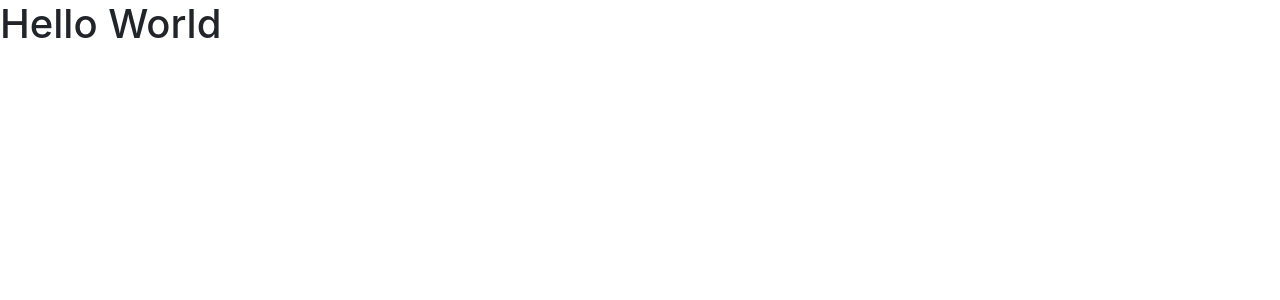
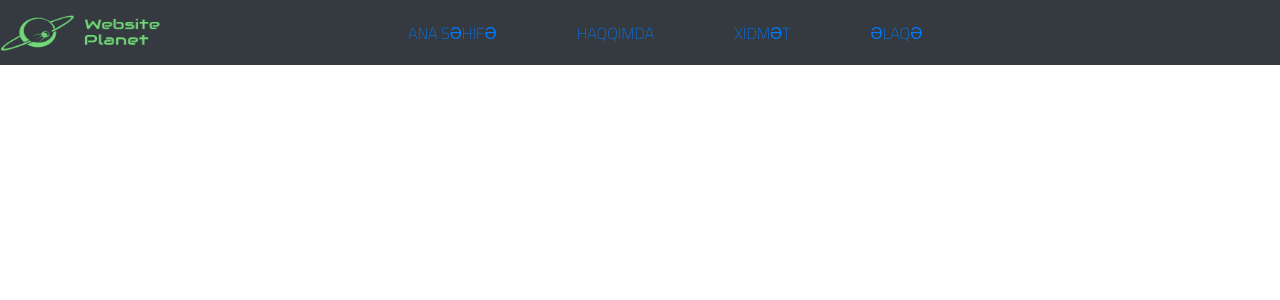
Before and after one commit to Qulam2004/myproject.info, a React (Create React App) app: page / in a window 1280 px wide. Shown: the top 300 px of the page. Built offline with nearby package versions, Linux system fonts and the light colour scheme.

Commit message:
Prayektimə Navabar.js kampanentini yaratdim və navbar yaratdım

```diff
--- a/public/index.html
+++ b/public/index.html
@@ -1,5 +1,6 @@
 <!DOCTYPE html>
 <html lang="en">
+
 <head>
   <meta charset="utf-8" />
   <link rel="icon" href="%PUBLIC_URL%/favicon.ico" />
@@ -9,6 +10,8 @@
       name="description"
       content="Web site created using create-react-app"
     />
+    <link rel="preconnect" href="https://fonts.gstatic.com" crossorigin>
+<link href="https://fonts.googleapis.com/css2?family=Cairo:wght@200&display=swap" rel="stylesheet">
     <link rel="apple-touch-icon" href="%PUBLIC_URL%/logo192.png" />
     <!--
       manifest.json provides metadata used when your web app is installed on a
@@ -26,6 +29,7 @@
     -->
   <title>React App</title>
 </head>
+
 <body>
   <noscript>You need to enable JavaScript to run this app.</noscript>
   <div id="root"></div>
@@ -40,4 +44,5 @@
       To create a production bundle, use `npm run build` or `yarn build`.
     -->
 </body>
+
 </html>
--- a/src/App.css
+++ b/src/App.css
@@ -0,0 +1,23 @@
+*{
+    font-family: 'Cairo', sans-serif;
+}
+
+.logo{
+ width: 160px;
+ height: 55px;
+ margin-right: 10rem;
+}
+
+.nav-link{
+    font-size: 16px;
+    margin-left: 4rem;
+
+}
+
+.nav-link:hover{
+    border-bottom: 1px solid blue ;
+}
+
+.navbar{
+    padding: 0px;
+}
--- a/src/App.js
+++ b/src/App.js
@@ -1,9 +1,10 @@
 import 'bootstrap/dist/css/bootstrap.min.css'
 import './App.css';
+import Navbar from './components/Navbar'
 
 function App() {
   return (
-    <h1>Hello World</h1>
+    <Navbar />
   );
 }
 
--- /dev/null
+++ b/src/components/Navbar.js
@@ -0,0 +1,32 @@
+import React from 'react'
+import NavbarLogo from '../logo.png'
+
+
+function Navbar() {
+    return (
+        <nav className="navbar navbar-expand-lg navbar-light bg-dark">
+        <a className="navbar-brand" href="#"><img className="logo" src={NavbarLogo}></img></a>
+        <button className="navbar-toggler" type="button" data-toggle="collapse" data-target="#navbarSupportedContent" aria-controls="navbarSupportedContent" aria-expanded="false" aria-label="Toggle navigation">
+          <span className="navbar-toggler-icon"></span>
+        </button>
+        <div className="collapse navbar-collapse" id="navbarSupportedContent">
+          <ul className="navbar-nav mr-auto">
+            <li className="nav-item">
+              <a className="nav-link text-primary" href="#">ANA SƏHİFƏ</a>
+            </li>
+            <li className="nav-item">
+              <a className="nav-link text-primary" href="#">HAQQIMDA</a>
+            </li>
+            <li className="nav-item">
+              <a className="nav-link text-primary" href="#">XİDMƏT</a>
+            </li>
+            <li className="nav-item">
+              <a className="nav-link text-primary" href="#">ƏLAQƏ</a>
+            </li>
+          </ul>
+        </div>
+      </nav>
+    )
+}
+
+export default Navbar
```
Also changed, not shown: src/logo.png (added). Lines whose indentation alone changed are shown as unchanged.
